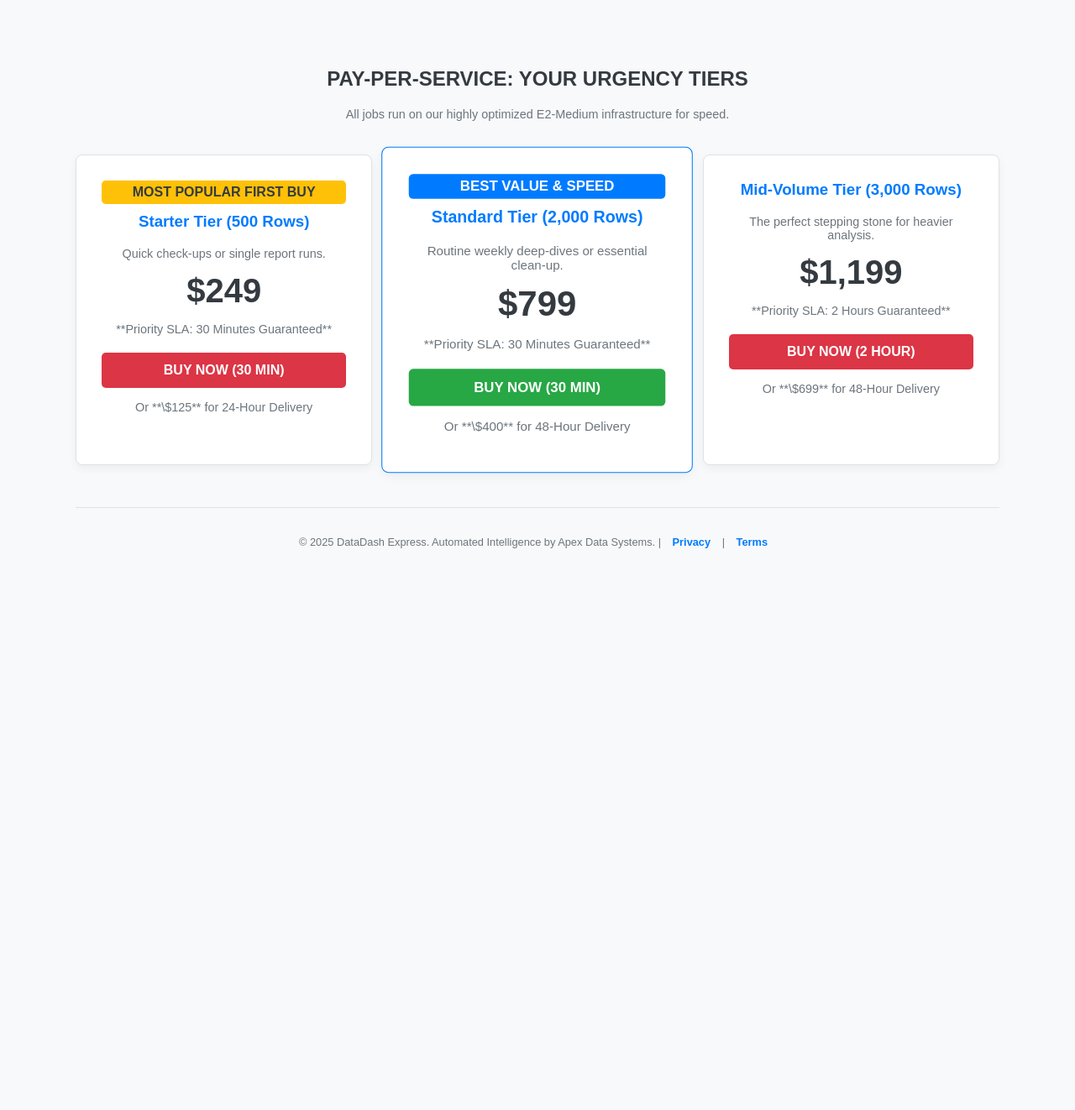
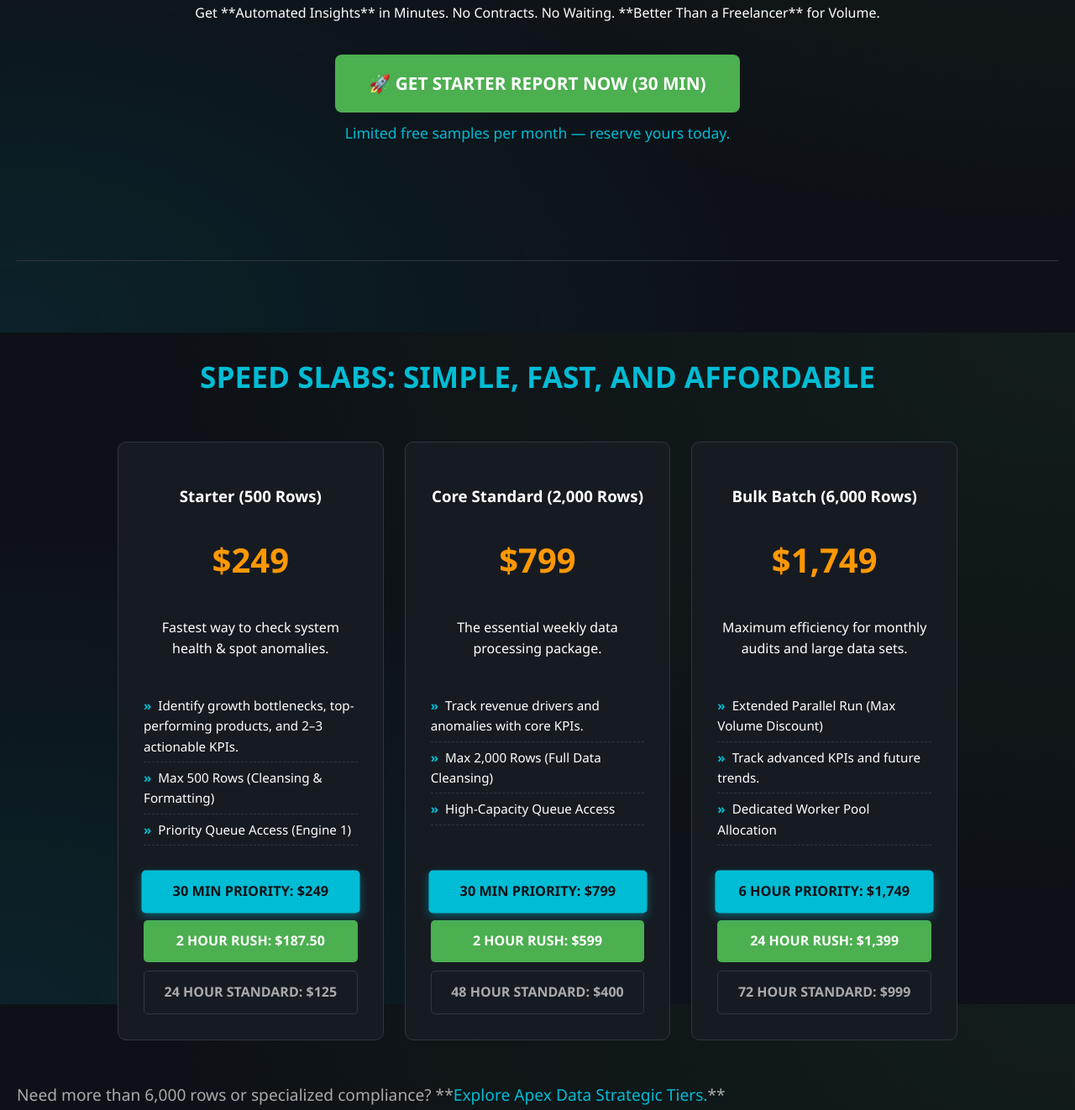
Before and after one commit to Kalpak901/DoorDash, a plain HTML site: page index.html in a window 1280 px wide. Shown: the part 404-1726 px from the top of the page at 84% size. Before the commit the page ends 1110 px from the top, so only its background shows below. Drawn offline with Linux system fonts and the light colour scheme.

Commit message:
Update index.html

```diff
--- a/index.html
+++ b/index.html
@@ -3,172 +3,274 @@
 <head>
     <meta charset="UTF-8">
     <meta name="viewport" content="width=device-width, initial-scale=1.0">
-    <title>DataDash Express: Instant AI Data Analysis</title>
+    <title>DataDash Express: Pay-As-You-Go Hyper-Speed Analysis</title>
     <style>
+        /* --- CORE STYLES (Slight shift to Blue/Green for speed) --- */
         :root {
-            --primary-color: #007bff; /* Blue */
-            --background-color: #f8f9fa; /* Light Gray */
-            --card-bg: #ffffff;
-            --text-color: #343a40;
+            --bg-color: #0d1117;
+            --text-color: #ffffff;
+            --primary-accent: #00bcd4; /* Bright Aqua/Cyan - Speed Focus */
+            --secondary-accent: #4caf50; /* Green - For efficiency/ROI */
+            --highlight-cta: #ff9800; /* Orange/Yellow - High contrast for action */
+            --card-bg: #161b22;
+            --border-color: #30363d;
+            --font-stack: 'Segoe UI', Tahoma, Geneva, Verdana, sans-serif;
         }
+
         body {
-            font-family: Arial, sans-serif;
-            background-color: var(--background-color);
+            font-family: var(--font-stack);
+            background-color: var(--bg-color);
             color: var(--text-color);
             margin: 0;
             padding: 0;
+            line-height: 1.6;
+            /* Subtle background for "speed/efficiency" look */
+            background-image: radial-gradient(at 0% 100%, rgba(0, 188, 212, 0.1) 0%, transparent 50%),
+                              radial-gradient(at 100% 0%, rgba(76, 175, 80, 0.08) 0%, transparent 60%);
+            background-attachment: fixed;
+        }
+        .container {
+            max-width: 1400px;
+            margin: 0 auto;
+            padding: 0 20px;
+        }
+
+        /* --- Global Sections & Typography --- */
+        section {
+            padding: 80px 0;
+            border-bottom: 1px solid var(--border-color);
+        }
+        h2 {
+            font-size: 2.2em;
+            margin-bottom: 50px;
+            color: var(--primary-accent);
             text-align: center;
         }
-        .container {
-            max-width: 1100px;
-            margin: 0 auto;
-            padding: 20px;
+
+        /* --- Header & Navigation --- */
+        header {
+            padding: 20px 0;
+            border-bottom: 1px solid var(--border-color);
+            display: flex;
+            justify-content: space-between;
+            align-items: center;
         }
-        header {
-            background-color: var(--card-bg);
-            padding: 20px 0;
-            border-bottom: 3px solid var(--primary-color);
+        .logo {
+            font-size: 1.8em;
+            font-weight: 700;
+            color: var(--primary-accent);
+            text-shadow: 0 0 5px rgba(0, 188, 212, 0.5);
         }
-        header h1 {
-            color: var(--primary-color);
-            margin: 0;
+        .nav a {
+            color: var(--text-color);
+            text-decoration: none;
+            margin-left: 30px;
+            padding: 8px 15px;
+            border-radius: 5px;
+            transition: color 0.3s, background-color 0.3s;
         }
-        .pitch {
-            padding: 50px 20px;
+        .nav a:hover {
+            color: var(--primary-accent);
+            background-color: var(--border-color);
         }
-        .pitch h2 {
-            font-size: 2.5em;
-            color: #28a745; /* Green for profit */
+        .nav .external-link {
+            border: 1px solid var(--secondary-accent);
         }
-        .pitch p {
-            font-size: 1.2em;
-            color: #6c757d;
+
+        /* --- Hero Section --- */
+        .hero {
+            padding: 120px 0;
+            text-align: center;
         }
+        .hero h1 {
+            font-size: 3.8em;
+            margin-bottom: 15px;
+            line-height: 1.1;
+        }
+        .hero h1 strong {
+            color: var(--primary-accent);
+        }
+        .hero .trust-line {
+            font-size: 1.1em;
+            color: #aaa;
+            margin-bottom: 30px;
+        }
+        .free-sample-cta {
+            background-color: var(--secondary-accent);
+            color: white;
+            padding: 18px 40px;
+            font-size: 1.3em;
+            font-weight: bold;
+            text-decoration: none;
+            border-radius: 8px;
+            display: inline-block;
+            margin-top: 20px;
+            transition: background-color 0.3s, transform 0.3s;
+        }
+        .free-sample-cta:hover {
+            background-color: #388e3c;
+            transform: scale(1.05);
+        }
+        .sample-text {
+            color: var(--primary-accent);
+            margin-top: 10px;
+            font-size: 1.1em;
+        }
+
+        /* --- Pricing Grid (Simplified for Volume) --- */
         .pricing-grid {
             display: grid;
-            grid-template-columns: repeat(3, 1fr);
-            gap: 20px;
-            margin-top: 40px;
+            grid-template-columns: repeat(3, 1fr); /* 3 columns for main tiers */
+            gap: 25px;
+            max-width: 1000px; /* Center and constrain for focus */
+            margin: 0 auto;
         }
-        .card {
+        .pricing-card {
             background-color: var(--card-bg);
-            border: 1px solid #dee2e6;
-            border-radius: 8px;
+            border: 1px solid var(--border-color);
+            border-radius: 10px;
             padding: 30px;
-            box-shadow: 0 4px 12px rgba(0, 0, 0, 0.05);
-            transition: transform 0.3s, box-shadow 0.3s;
+            text-align: center;
+            display: flex;
+            flex-direction: column;
         }
-        .card:hover {
-            transform: translateY(-5px);
-            box-shadow: 0 8px 20px rgba(0, 0, 0, 0.1);
+        .price-display {
+            font-size: 2.5em;
+            font-weight: 700;
+            color: var(--highlight-cta); /* Orange for immediate transaction */
+            margin: 10px 0 20px;
         }
-        .card h3 {
-            color: var(--primary-color);
-            margin-top: 0;
+        .features-list {
+            list-style: none;
+            padding: 0;
+            margin: 20px 0;
+            flex-grow: 1;
         }
-        .price {
-            font-size: 2.5em;
+        .features-list li {
+            padding: 6px 0;
+            border-bottom: 1px dashed var(--border-color);
+            font-size: 0.95em;
+            text-align: left;
+        }
+        .features-list li::before {
+            content: '»';
+            color: var(--primary-accent);
             font-weight: bold;
-            color: var(--text-color);
-            margin: 10px 0;
+            margin-right: 8px;
         }
-        .details {
-            font-size: 0.9em;
-            color: #6c757d;
-        }
-        .cta-button {
+
+        /* --- CTA Button Styles --- */
+        .urgency-cta {
             display: block;
-            background-color: #dc3545; /* Red for Urgency/Action */
-            color: white;
-            padding: 12px 20px;
-            text-decoration: none;
-            border-radius: 5px;
-            margin-top: 20px;
-            font-weight: bold;
-            transition: background-color 0.3s;
-        }
-        .cta-button:hover {
-            background-color: #c82333;
-        }
-        .best-value {
-            background-color: #ffc107; /* Yellow highlight */
-            padding: 5px 10px;
+            padding: 12px;
+            margin-top: 10px;
             border-radius: 5px;
             font-weight: bold;
-            margin-bottom: 10px;
+            text-decoration: none;
+            transition: background-color 0.3s, transform 0.3s;
+            text-align: center;
         }
+        .btn-priority {
+            background-color: var(--primary-accent);
+            color: var(--bg-color);
+            transform: scale(1.02);
+            box-shadow: 0 4px 10px rgba(0, 188, 212, 0.4);
+        }
+        .btn-rush {
+            background-color: var(--secondary-accent);
+            color: white;
+        }
+        .btn-standard {
+            background-color: var(--card-bg);
+            color: #aaa;
+            border: 1px solid var(--border-color);
+        }
+
+        /* --- Footer & Contact --- */
         footer {
-            margin-top: 50px;
-            padding: 20px 0;
-            border-top: 1px solid #dee2e6;
-            font-size: 0.8em;
-            color: #6c757d;
+            padding: 40px 0 20px;
+            border-top: 1px solid var(--border-color);
+            text-align: center;
+            font-size: 0.9em;
+            color: #777;
         }
-        .nav-link {
-            color: var(--primary-color);
-            text-decoration: none;
-            margin: 0 10px;
-            font-weight: bold;
-        }
+        footer p { margin: 5px 0; }
     </style>
 </head>
 <body>
     <div class="container">
         <header>
-            <h1>DataDash Express ${}^{\text{TM}}$</h1>
-            <p>A "Better Option Than a Freelancer Forever" Service</p>
+            <div class="logo">DataDash Express ${}^{\text{TM}}$</div>
+            <nav class="nav">
+                <a href="#pricing">Pricing Slabs</a>
+                <a href="#about">About</a>
+                <a href="index.html" class="external-link">Go to Apex Data (Strategic)</a>
+            </nav>
         </header>
 
-        <nav style="padding: 10px 0;">
-            <a href="apex-strategic.html" class="nav-link">Go to Apex Strategic (High Volume)</a>
-        </nav>
+        <section class="hero">
+            <h1>**PAY-AS-YOU-GO HYPER-SPEED** DATA ANALYSIS</h1>
+            <p>Get **Automated Insights** in Minutes. No Contracts. No Waiting. **Better Than a Freelancer** for Volume.</p>
 
-        <section class="pitch">
-            <h2>🔥 Need Answers NOW? Stop Waiting Days for Data.</h2>
-            <p>Our fully automated, Gemini-powered engine delivers guaranteed data analysis in as little as **30 minutes**, not 3 days. Pay only when you need it.</p>
+            <a href="[FREE_SAMPLE_WEBHOOK_OR_FORM]" class="free-sample-cta">🚀 GET STARTER REPORT NOW (30 MIN)</a>
+            <p class="sample-text">Limited free samples per month — reserve yours today.</p>
         </section>
 
-        <section class="pricing">
-            <h2>PAY-PER-SERVICE: YOUR URGENCY TIERS</h2>
-            <p class="details">All jobs run on our highly optimized E2-Medium infrastructure for speed.</p>
+        <section id="pricing" class="pricing-section">
+            <h2>SPEED SLABS: SIMPLE, FAST, AND AFFORDABLE</h2>
 
             <div class="pricing-grid">
 
-                <div class="card">
-                    <div class="best-value">MOST POPULAR FIRST BUY</div>
-                    <h3>Starter Tier (500 Rows)</h3>
-                    <p class="details">Quick check-ups or single report runs.</p>
-                    <div class="price">$249</div>
-                    <p class="details">**Priority SLA: 30 Minutes Guaranteed**</p>
-                    <a href="[STRIPE_LINK_500_30MIN]" class="cta-button">BUY NOW (30 MIN)</a>
-                    <p class="details" style="margin-top: 15px;">Or **\$125** for 24-Hour Delivery</p>
+                <div class="pricing-card">
+                    <h3>Starter (500 Rows)</h3>
+                    <div class="price-display">$249</div>
+                    <p class="price-details">Fastest way to check system health & spot anomalies.</p>
+                    <ul class="features-list">
+                        <li>Identify growth bottlenecks, top-performing products, and 2–3 actionable KPIs.</li>
+                        <li>Max 500 Rows (Cleansing & Formatting)</li>
+                        <li>Priority Queue Access (Engine 1)</li>
+                    </ul>
+                    <a href="[STRIPE_LINK_500_30MIN]" class="urgency-cta btn-priority">30 MIN PRIORITY: $249</a>
+                    <a href="[STRIPE_LINK_500_2HR]" class="urgency-cta btn-rush">2 HOUR RUSH: $187.50</a>
+                    <a href="[STRIPE_LINK_500_24HR]" class="urgency-cta btn-standard">24 HOUR STANDARD: $125</a>
                 </div>
 
-                <div class="card" style="border-color: var(--primary-color); transform: scale(1.05);">
-                    <div class="best-value" style="background-color: var(--primary-color); color: white;">BEST VALUE & SPEED</div>
-                    <h3>Standard Tier (2,000 Rows)</h3>
-                    <p class="details">Routine weekly deep-dives or essential clean-up.</p>
-                    <div class="price">$799</div>
-                    <p class="details">**Priority SLA: 30 Minutes Guaranteed**</p>
-                    <a href="[STRIPE_LINK_2000_30MIN]" class="cta-button" style="background-color: #28a745;">BUY NOW (30 MIN)</a>
-                    <p class="details" style="margin-top: 15px;">Or **\$400** for 48-Hour Delivery</p>
+                <div class="pricing-card">
+                    <h3>Core Standard (2,000 Rows)</h3>
+                    <div class="price-display">$799</div>
+                    <p class="price-details">The essential weekly data processing package.</p>
+                    <ul class="features-list">
+                        <li>Track revenue drivers and anomalies with core KPIs.</li>
+                        <li>Max 2,000 Rows (Full Data Cleansing)</li>
+                        <li>High-Capacity Queue Access</li>
+                    </ul>
+                    <a href="[STRIPE_LINK_2000_30MIN]" class="urgency-cta btn-priority">30 MIN PRIORITY: $799</a>
+                    <a href="[STRIPE_LINK_2000_2HR]" class="urgency-cta btn-rush">2 HOUR RUSH: $599</a>
+                    <a href="[STRIPE_LINK_2000_48HR]" class="urgency-cta btn-standard">48 HOUR STANDARD: $400</a>
                 </div>
 
-                <div class="card">
-                    <h3>Mid-Volume Tier (3,000 Rows)</h3>
-                    <p class="details">The perfect stepping stone for heavier analysis.</p>
-                    <div class="price">$1,199</div>
-                    <p class="details">**Priority SLA: 2 Hours Guaranteed**</p>
-                    <a href="[STRIPE_LINK_3000_2HR]" class="cta-button">BUY NOW (2 HOUR)</a>
-                    <p class="details" style="margin-top: 15px;">Or **\$699** for 48-Hour Delivery</p>
+                <div class="pricing-card">
+                    <h3>Bulk Batch (6,000 Rows)</h3>
+                    <div class="price-display">$1,749</div>
+                    <p class="price-details">Maximum efficiency for monthly audits and large data sets.</p>
+                    <ul class="features-list">
+                        <li>Extended Parallel Run (Max Volume Discount)</li>
+                        <li>Track advanced KPIs and future trends.</li>
+                        <li>Dedicated Worker Pool Allocation</li>
+                    </ul>
+                    <a href="[STRIPE_LINK_6000_6HR]" class="urgency-cta btn-priority">6 HOUR PRIORITY: $1,749</a>
+                    <a href="[STRIPE_LINK_6000_24HR]" class="urgency-cta btn-rush">24 HOUR RUSH: $1,399</a>
+                    <a href="[STRIPE_LINK_6000_72HR]" class="urgency-cta btn-standard">72 HOUR STANDARD: $999</a>
                 </div>
+            </div>
 
-            </div>
+            <p style="margin-top: 50px; font-size: 1.2em; color: #aaa;">Need more than 6,000 rows or specialized compliance? **<a href="index.html" style="color: var(--primary-accent); text-decoration: none;">Explore Apex Data Strategic Tiers.</a>**</p>
         </section>
 
-        <footer>
-            <p>&copy; 2025 DataDash Express. Automated Intelligence by Apex Data Systems. | <a href="[PRIVACY_POLICY_LINK]" class="nav-link">Privacy</a> | <a href="[TERMS_LINK]" class="nav-link">Terms</a></p>
-        </footer>
-    </div>
-</body>
-</html>
+        <section id="about" style="text-align: center;">
+            <p style="font-size: 1.3em; color: var(--primary-accent);">**Our mission:** make data-driven decision making accessible to every business, no matter the size.</p>
+            <p style="font-size: 1.1em; color: #aaa;">We never share your data with third parties — **ever**. Your security is paramount.</p>
+
+            <div style="max-width: 600px; margin: 30px auto; background-color: var(--card-bg); padding: 40px; border-radius: 10px;">
+                 <h3 style="color: var(--primary-accent); margin-top: 0;">Quick Inquiry</h3>
+                 <p style="color: #ccc;">Need to ask before you buy? <a href="mailto:contact@datadash.com" style="color: var
```
